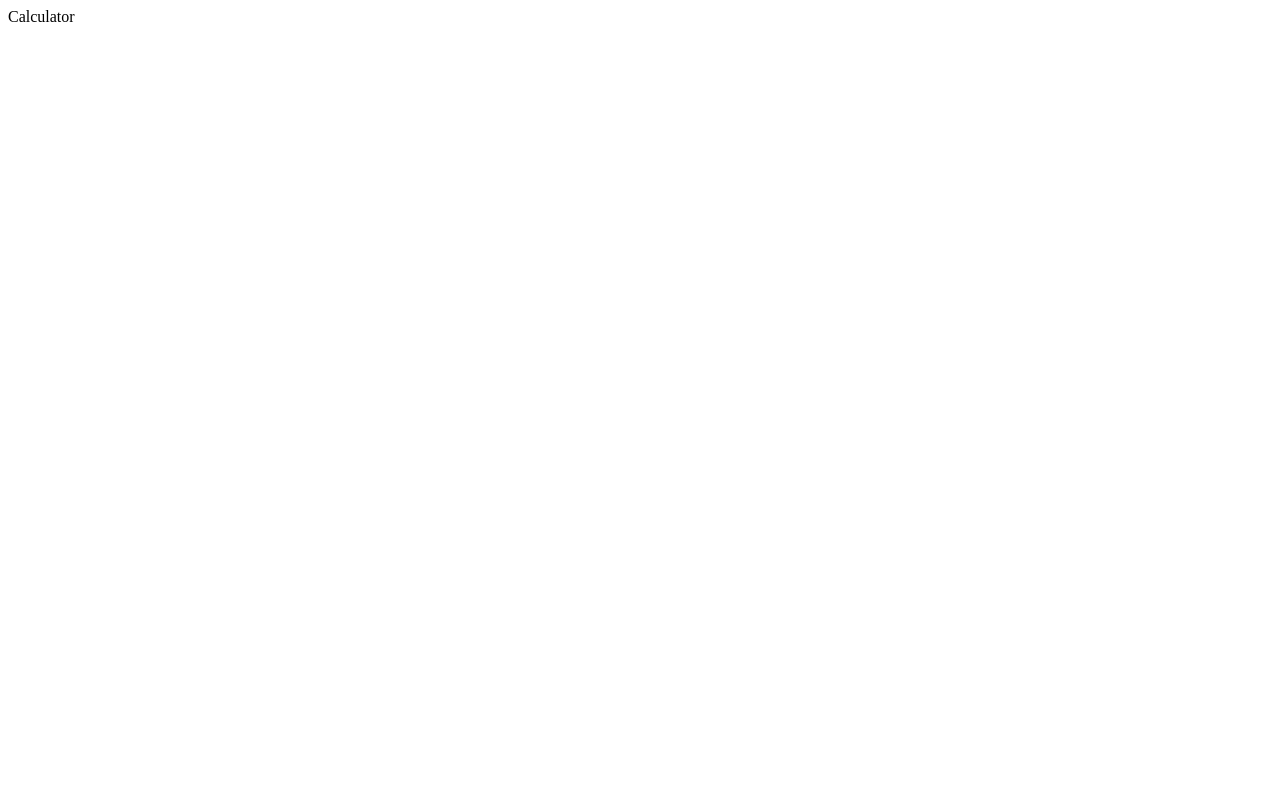
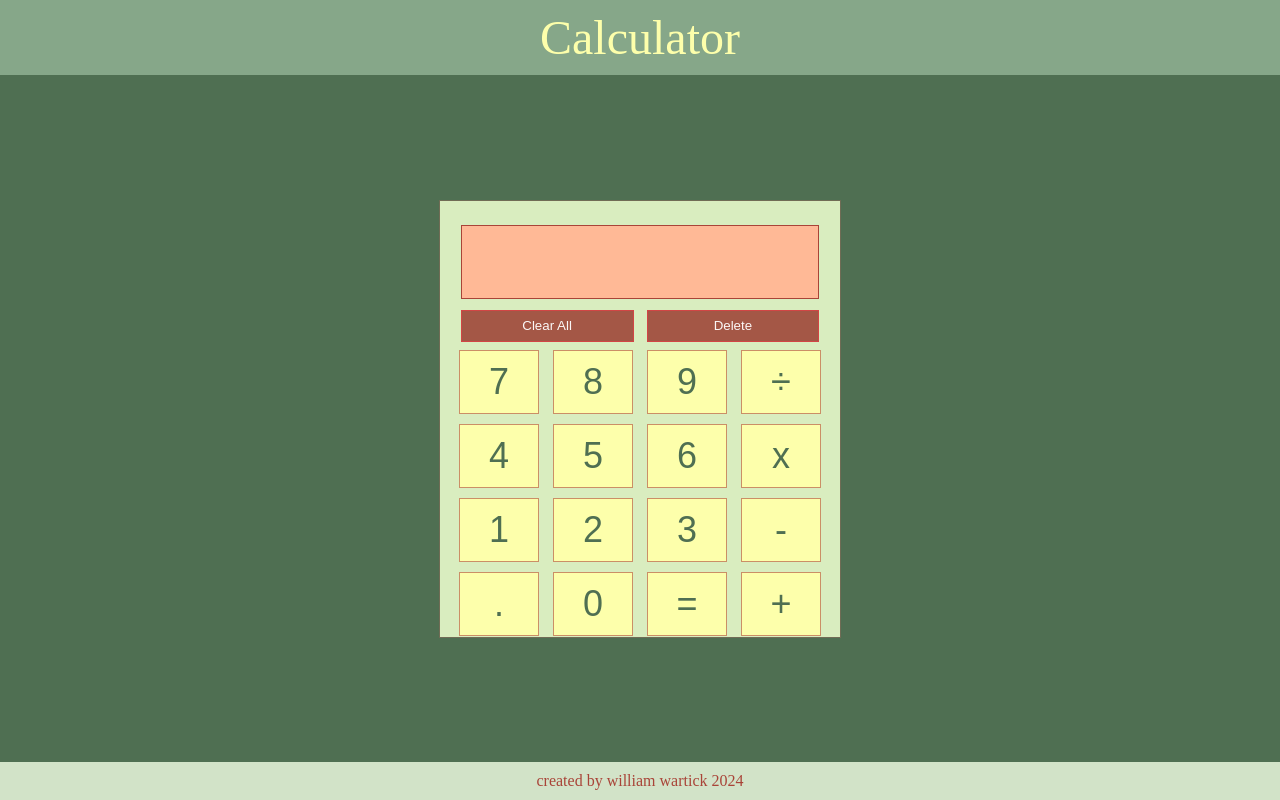
Before and after one commit to wwartick/odin-calculator, a plain HTML site: page index.html in a window 1280 px wide. Drawn offline with Linux system fonts and the light colour scheme.

Commit message:
HTML + CSS chunk finished

```diff
--- a/index.html
+++ b/index.html
@@ -11,9 +11,38 @@
 
     <div class = "main">
 
+        <div class = 'calculatorContainer'>
+            <div class = 'resultContainer'></div>
+            <div class = 'eraserContainer'>
+
+
+                <button class="eraserBtn">Clear All</button>
+                <button class="eraserBtn">Delete</button>
+
+            </div>
+            <div class = 'mainGrid'>
+                <button class="gridBtn" id="7">7</button>
+                <button class="gridBtn" id="8">8</button>
+                <button class="gridBtn" id="9">9</button>
+                <button class="gridBtn" id="÷">÷</button>
+                <button class="gridBtn" id="4">4</button>
+                <button class="gridBtn" id="5">5</button>
+                <button class="gridBtn" id="6">6</button>
+                <button class="gridBtn" id="x">x</button>
+                <button class="gridBtn" id="1">1</button>
+                <button class="gridBtn" id="2">2</button>
+                <button class="gridBtn" id="3">3</button>
+                <button class="gridBtn" id="-">-</button>
+                <button class="gridBtn" id=".">.</button>
+                <button class="gridBtn" id="0">0</button>
+                <button class="gridBtn" id="=">=</button>
+                <button class="gridBtn" id="+">+</button>
+
+            </div>
+        </div>
     </div>
 
-    <div class="footer"></div>
+    <div class="footer"> created by william wartick 2024</div>
 
 </body>
 
--- a/style.css
+++ b/style.css
@@ -0,0 +1,93 @@
+body{
+    display: flex;
+    flex-direction: column;
+    margin: 0;
+    text-align: center;
+    min-height: 100vh;
+}
+
+.header{
+    background-color: #86A789;
+    padding: 10px;
+    color: #FDFFAB;
+    font-size: 48px;
+}
+
+.footer{
+    background-color: #D2E3C8;
+    color:#A94438;
+    padding: 10px;
+}
+
+.main{
+    flex:1;
+    display: flex;
+    align-items: center;
+    justify-content: center;
+    background-color: #4F6F52;
+}
+
+.calculatorContainer{
+    border:1px solid #706c55;
+    display: flex;
+    flex-direction: column;
+    justify-content: flex-end;
+    align-items: center;
+    gap: 3px;
+    padding-bottom: 4px;
+    height: 54vh;
+    width: 50vh;
+    background-color: #D9EDBF;
+
+}
+
+.eraserContainer{
+    display: flex;
+    flex-direction: row;
+    justify-content: center;
+    height: 4vh;
+    width: 48vh;
+    gap: 13px;
+}
+
+.resultContainer{
+    border:1px solid #A94438;
+    height: 9vh;
+    width: 44.5vh;
+    justify-self: flex-start;
+    margin-bottom: 1vh;
+    background-color: #FFB996;
+}
+
+.mainGrid{
+    height:36vh;
+    width: 48vh;
+    flex-wrap: wrap;
+}
+
+.gridBtn{
+    width: 10vh;
+    height:8vh;
+    margin: 5px;
+    font-size: 36px;
+    border-radius: 0;
+    background-color: #FDFFAB;
+    color: #4F6F52;
+}
+
+.eraserBtn{
+    width: 45%;
+    background-color: rgba(134, 0, 0, 0.63);
+    color:rgba(255, 255, 255, 0.952);
+    border:1px solid #D24545;
+}
+
+button{
+    border: 1px solid #a9433898;
+}
+
+button:active {
+    background: #35333394;
+            box-shadow: inset 0px 0px 5px #646464;
+     outline: none;
+  }
```
